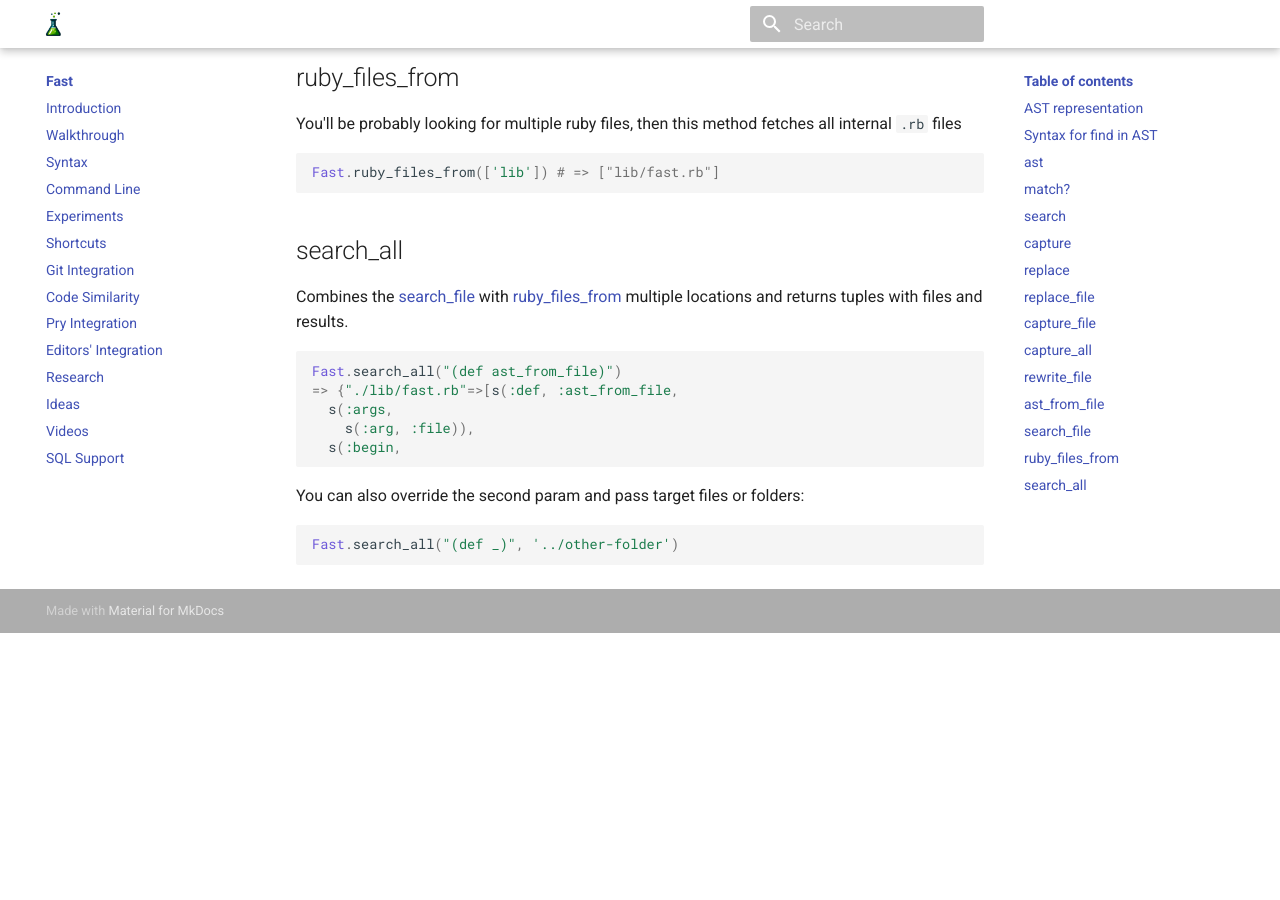
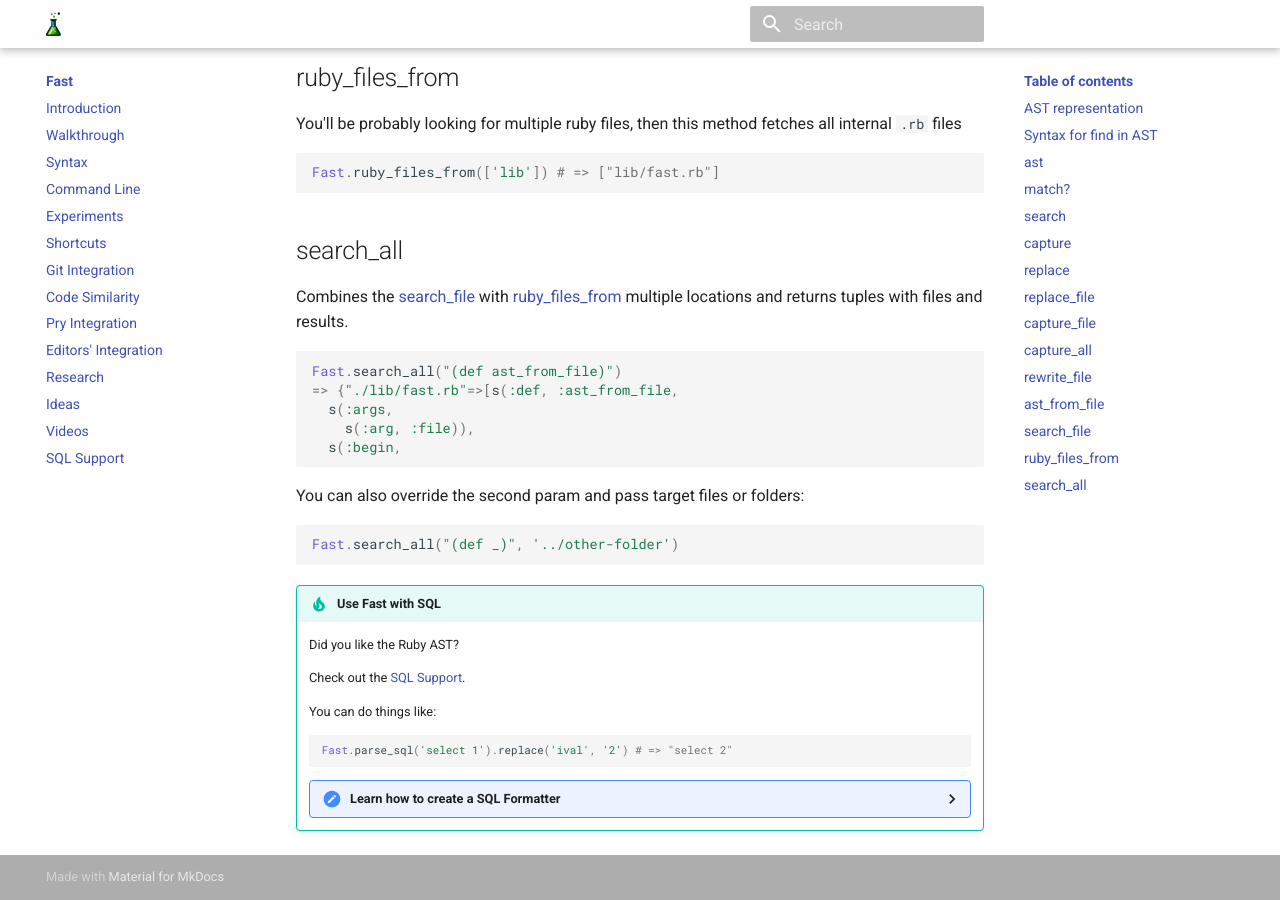
Before and after one commit to jonatas/fast, an MkDocs documentation site: the page built from docs/index.md, in a window 1280 px wide and 900 px high, scrolled down 7211 px. Built offline with MkDocs 1.6.1 and Material for MkDocs 9.7.7, drawn with Linux system fonts in a browser that asks for light colours; comment, search, counter and statistics services are not loaded; before the commit the page ends 7844 px from its top, so only the background shows below that.

Commit message:
Improve plugin settings

````diff
--- a/docs/index.md
+++ b/docs/index.md
@@ -401,3 +401,19 @@
 ```ruby
 Fast.search_all("(def _)", '../other-folder')
 ```
+
+
+!!! tip "Use Fast with SQL"
+
+    Did you like the Ruby AST?
+
+    Check out the [SQL Support](/sql-support).
+
+    You can do things like:
+
+    ```ruby
+    Fast.parse_sql('select 1').replace('ival', '2') # => "select 2"
+    ```
+
+    ??? "Learn how to create a SQL Formatter"
+        <iframe width="1280" height="720" src="https://www.youtube.com/embed/o0FkOvJqKgs" frameborder="0" allowfullscreen></iframe>
--- a/mkdocs.yml
+++ b/mkdocs.yml
@@ -15,6 +15,7 @@
 
 markdown_extensions:
   - admonition
+  - pymdownx.details
   - pymdownx.superfences
   - pymdownx.tabbed:
       alternate_style: true
````
